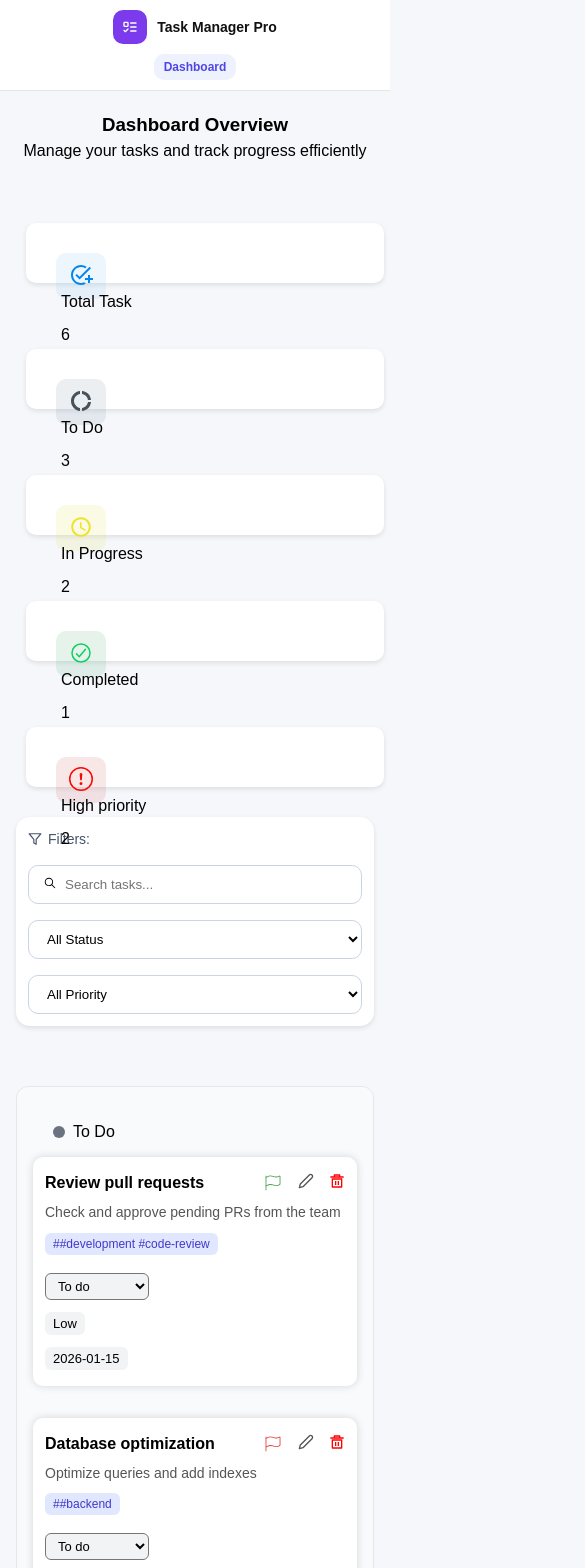
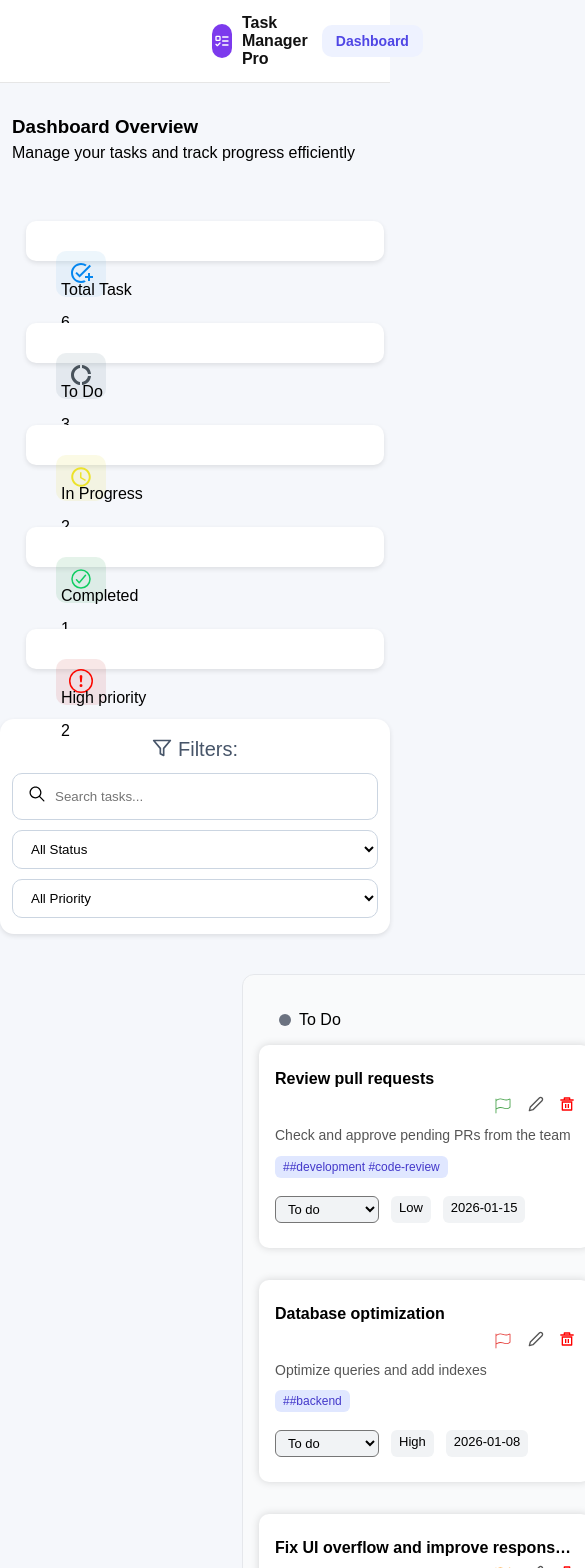
Before and after one commit to Wilson-son/Task-Manager-website, a React (Vite) app: page / in a window 390 px wide. Shown: the top 1568 px of the page, 585 px wide, since content can reach past the window. Built offline with nearby package versions, Linux system fonts and the light colour scheme; data requests are answered from the project's data file.

Commit message:
updated UI fix

```diff
--- a/src/index.css
+++ b/src/index.css
@@ -510,84 +510,75 @@ resize: none;
   color: #43a047; /* green */
 }
 
-@media (max-width: 1024px) {
-  .navbar-left {
-    margin-left: 40px;
-  }
 
-  .navbar-right {
-    margin-right: 40px;
-  }
-
-  .title {
-    margin-left: 40px;
-  }
-
-  .card-container {
-    margin-left: 40px;
-    flex-wrap: wrap;
-  }
-
-  .filter-container {
-    margin-left: 40px;
-    margin-right: 40px;
-    font-size: 16px;
-  }
-
-  .dashboard-layout {
-    padding: 0 20px;
-  }
-
-  .list-container {
-    margin-left: 0;
-  }
-}
-
-/* Mobile (<= 768px) */
 @media (max-width: 768px) {
 
+  /* Prevent horizontal scroll */
   body {
     overflow-x: hidden;
   }
 
-  /* Navbar becomes stacked */
-  .navbar {
-    flex-direction: column;
-    gap: 10px;
-    padding: 12px 16px;
+  /* GLOBAL WRAPPER ALIGNMENT */
+  .navbar,
+  .title,
+  .filter-container,
+  .dashboard-layout {
+    margin-left: 0 !important;
+    margin-right: 0 !important;
+    padding-left: 12px;
+    padding-right: 12px;
   }
 
-  .navbar-left,
-  .navbar-right {
-    margin: 0;
-    justify-content: center;
-  }
-
-  /* Title */
-  .title {
-    margin: 20px 16px 0 16px;
-    text-align: center;
-  }
-
-  /* Cards stack vertically */
+  /* CARDS FIX */
   .card-container {
-    flex-direction: column;
-    margin: 20px 16px;
-    gap: 16px;
+    display: grid;
+    grid-template-columns: 1fr;
+    gap: 12px;
+    margin: 16px;
   }
 
   .card {
     width: 100%;
     height: auto;
-    padding: 40px 20px;
+    padding: 20px;
   }
 
-  /* Filter section wraps */
+  /* DASHBOARD FIX */
+  .dashboard-layout {
+    flex-direction: column;
+    align-items: stretch;
+  }
+
+  .list-container {
+    width: 100%;
+    max-width: 100%;
+  }
+
+  .create-form {
+    width: 100%;
+    max-width: 100%;
+    position: static;
+  }
+
+  /* TASK CARD FIX */
+  .task-item {
+    width: 100%;
+  }
+
+  .task-header {
+    flex-wrap: wrap;
+    gap: 8px;
+  }
+
+  .task-actions {
+    justify-content: flex-end;
+    width: 100%;
+  }
+
+  /* FILTER FIX */
   .filter-container {
     flex-direction: column;
-    align-items: stretch;
-    margin: 20px 16px;
-    font-size: 16px;
+    gap: 10px;
   }
 
   .search-box {
@@ -597,81 +588,4 @@ resize: none;
   .dropdown {
     width: 100%;
   }
-
-  /* Layout becomes column */
-  .dashboard-layout {
-    flex-direction: column;
-    padding: 0 16px;
-  }
-
-  /* Task list full width */
-  .list-container {
-    max-width: 100%;
-    margin-left: 0;
-  }
-
-  /* Create form full width */
-  .create-form {
-    max-width: 100%;
-    width: 100%;
-    position: static;
-  }
-
-  /* Task card adjustments */
-  .task-header {
-    flex-wrap: wrap;
-    gap: 10px;
-  }
-
-  .task-header h3 {
-    white-space: normal;
-  }
 }
-
-/* Small Mobile (<= 480px) */
-@media (max-width: 480px) {
-
-  .navbar {
-    padding: 10px;
-  }
-
-  .logo-text {
-    font-size: 14px;
-  }
-
-  .nav-btn {
-    font-size: 12px;
-    padding: 6px 10px;
-  }
-
-  .card {
-    padding: 30px 16px;
-  }
-
-  .filter-container {
-    padding: 12px;
-    font-size: 14px;
-  }
-
-  .task-item {
-    padding: 16px 12px;
-  }
-
-  .edittask-container {
-    padding: 14px;
-  }
-
-  .task-meta {
-    flex-direction: column;
-    align-items: flex-start;
-  }
-
-  #edit-buttons {
-    flex-direction: column;
-    width: 100%;
-  }
-
-  #edit-buttons button {
-    width: 100%;
-  }
-}
```
